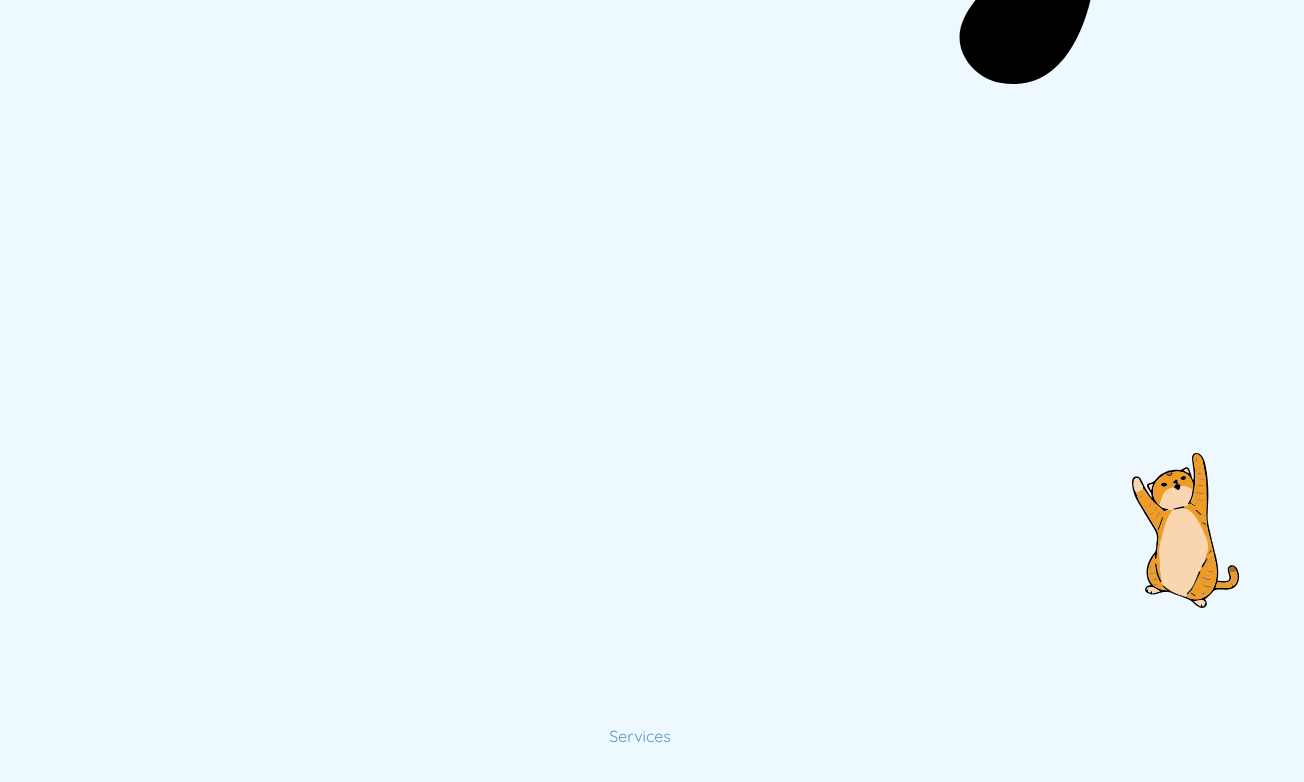
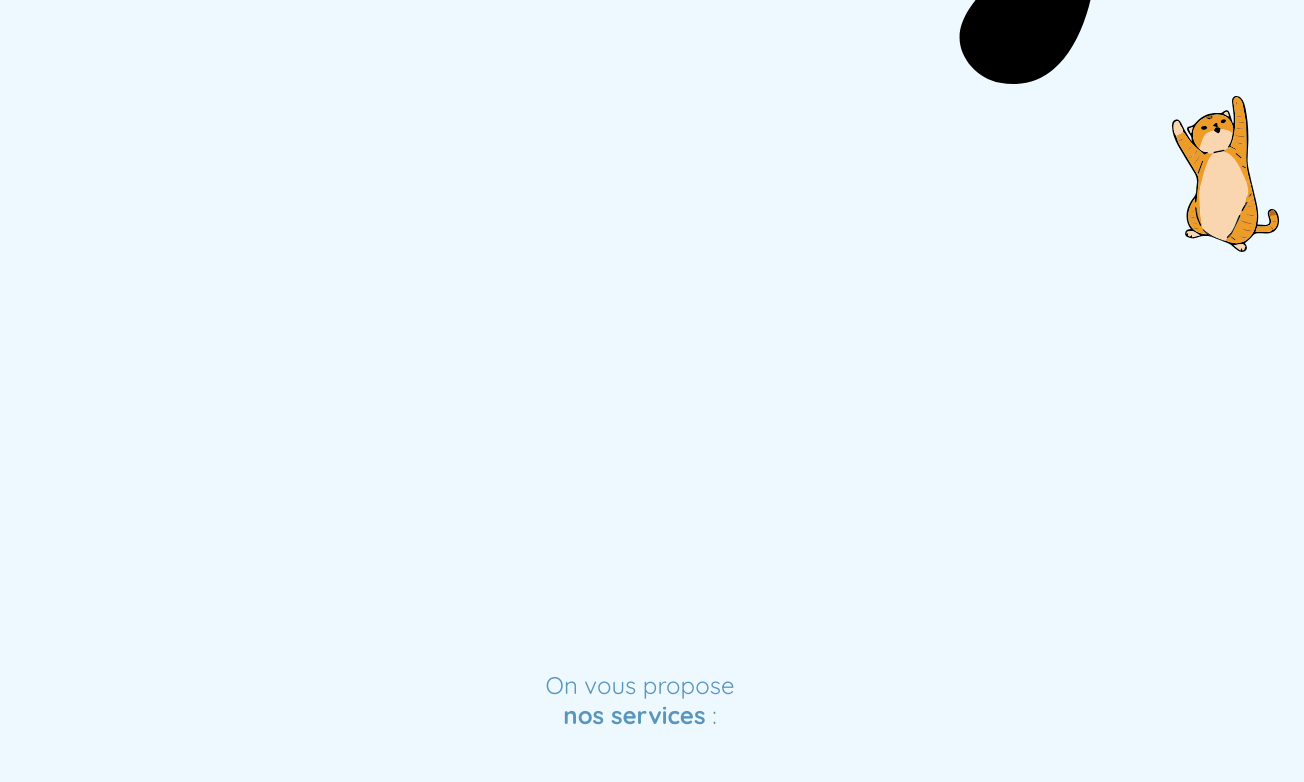
Before and after one commit to sdsmnc221/felisweet.web, a Nuxt app: page / in a window 1280 px wide. Shown: the part 3943-4725 px from the top of the page, 1304 px wide, since content can reach past the window. Built offline with nearby package versions, Linux system fonts and the light colour scheme.

Commit message:
fix width problematics

```diff
--- a/components/atoms/AtomWrapper/atom-wrapper.vue
+++ b/components/atoms/AtomWrapper/atom-wrapper.vue
@@ -54,6 +54,7 @@ export default {
   max-width: 100vw;
   width: 100vw;
   position: relative;
+  overflow: hidden;
 
   &.--full-height {
     min-height: 100vh;
--- a/components/molecules/ProblematicsIllus/problematics-illus.vue
+++ b/components/molecules/ProblematicsIllus/problematics-illus.vue
@@ -1,11 +1,13 @@
 <template>
   <atom-wrapper class="problematics-illus">
+    <atom-wrapper class="problematics-wrapper">
       <atom-image src="/images/illus-problematics.svg" />
       <p>Alors on est là pour vous !</p>
       <h2>
         <b>FeliSweet</b> vous donne des <b>solutions</b> à (presque)
         <b>tous vos problèmes félins</b> !
       </h2>
+    </atom-wrapper>
     <atom-image
       src="/images/illus-problematics-cat.svg"
       class="problematics-cat"
@@ -25,11 +27,12 @@ export default {
 
 <style lang="scss">
 .problematics-illus {
+  .problematics-wrapper {
     width: 112%;
     position: relative;
     @include rem(top, -$spacing-3xl);
     @include rem(left, $spacing-l);
-  @include rem(margin-bottom, $spacing-5xl * 1.6);
+  }
 
   p,
   h2 {
@@ -59,10 +62,10 @@ export default {
   }
 
   .problematics-cat {
-    position: absolute;
+    position: relative;
     width: 108px;
-    bottom: -22%;
-    right: 5%;
+    float: right;
+    top: -48px;
   }
 }
 </style>
--- a/pages/index.vue
+++ b/pages/index.vue
@@ -22,12 +22,22 @@
       flex
       flex-center
       flex-col
+      class="section-problematics"
     >
       <slider-questions />
       <problematics-illus />
     </atom-wrapper>
-    <atom-wrapper tag="section" full-height flex flex-center>
-      Services
+    <atom-wrapper
+      tag="section"
+      full-height
+      flex
+      flex-center
+      class="section-services"
+    >
+      <h2>
+        On vous propose <br />
+        <b>nos services</b> :
+      </h2>
     </atom-wrapper>
     <atom-wrapper tag="section" full-height flex flex-center>
       Contact
@@ -69,5 +79,21 @@ main {
       transform: translateX(-50%);
     }
   }
+
+  .section-problematics {
+  }
+
+  .section-services {
+    h2 {
+      @include rem(font-size, $font-size-body-xl);
+      @include rem(padding, 0 $spacing-2xl);
+      text-align: center;
+
+      b {
+        @include rem(font-size, $font-size-body-xl);
+        font-weight: $weight-bold;
+      }
+    }
+  }
 }
 </style>
--- a/styles/variables.scss
+++ b/styles/variables.scss
@@ -59,9 +59,8 @@ $weight-bold: 700;
 $weight-medium: 500;
 $weight-regular: 400;
 $font-size-root: 16px;
+$font-size-body-xl: 24px;
 $font-size-body-l: 20px;
-$font-size-caption: 18px;
-$font-size-label: 10px;
 $font-size-body-m: 16px;
 $font-size-body-s: 14px;
 $font-size-body-xs: 12px;
@@ -70,7 +69,6 @@ $font-size-heading-1: 56px;
 $font-size-heading-2: 40px;
 $font-size-heading-3: 32px;
 $font-size-heading-4: 28px;
-$font-size-heading-5: 24px;
 $font-size-heading-6: 18px;
 $letter-spacing-heading: -0.02em;
 $letter-spacing-cta: 0.02em;
```
Lines whose indentation alone changed are shown as unchanged.
